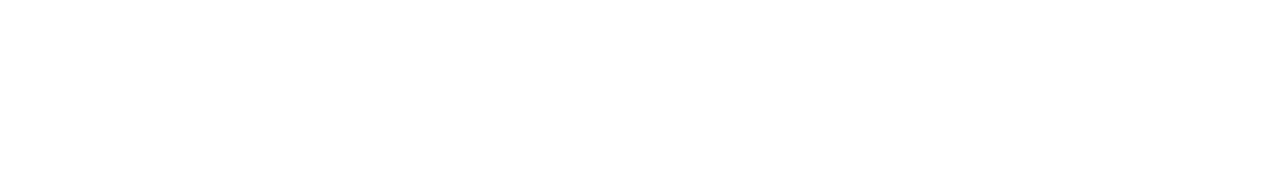
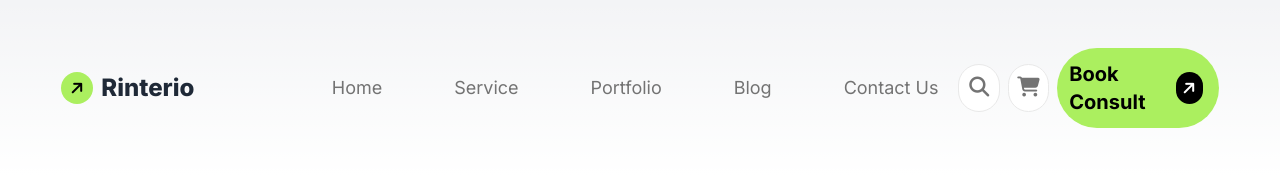
Before and after one commit to Rifatahr/Rinterio-Building-Planner, a plain HTML site: page index.html in a window 1280 px wide. Drawn offline with nearby package versions, Linux system fonts and the light colour scheme.

Commit message:
navbar added

```diff
--- a/index.html
+++ b/index.html
@@ -35,6 +35,7 @@
             color_7: '#EFDA6E',
             color_8: '#A4DAC3',
             color_9: '#77AAEA',
+            color_10: '#E9E9E9',
           },
           fontFamily: {
             inter: "Inter",
@@ -50,7 +51,64 @@
 </head>
 <body class="font-inter">
 
-<header>
+<header class="bg-gradient-to-t from-white to bg-gray-100">
+    <div class="w-11/12 mx-auto py-10 ">
+        <div class=" navbar bg mx-auto">
+            <div class="navbar-start ">
+                <div class="flex gap-2">
+                  <div class="w-8 p-1 bg-primary rounded-full text-center">
+                      <i class="fa-solid fa-arrow-right -rotate-45 text-black "></i>
+                  </div>
+                  <h3 class="text-2xl font-extrabold">Rinterio</h3>
+                </div>
+              </div>
+              <div class="navbar-center  hidden lg:flex">
+                <ul class=" menu menu-horizontal px-1 flex justify-center items-center gap-10 text-color_3 text-lg font-normal cursor-pointer">
+                  <li class="hover:text-color_2 hover:font-bold duration-150 ease-in-out"><a >Home</a></li>
+                  <li class="hover:text-color_2 hover:font-bold duration-150 ease-in-out"><a>Service</a></li>
+                  <li class="hover:text-color_2 hover:font-bold duration-150 ease-in-out"><a>Portfolio</a></li>
+                  <li class="hover:text-color_2 hover:font-bold duration-150 ease-in-out"><a>Blog</a></li>
+                  <li class="hover:text-color_2 hover:font-bold transition-colors duration-150 ease-in-out"><a>Contact Us</a></li>
+                </ul>
+              </div>
+            <div class="navbar-end">
+                <div class="lg:flex lg:justify-center lg:items-center lg:gap-2 hidden">
+                    <div class=" w-12 h-12 p-2 bg-white border border-color_10 rounded-full text-center text-xl text-color_3">
+                      <i class="fa-solid fa-magnifying-glass"></i>
+                    </div>
+                      <div class="w-12 h-12 p-2 bg-white border border-color_10 rounded-full text-center text-xl text-color_3">
+                          <i class="fa-solid fa-cart-shopping"></i>
+                      </div>
+                      <div class=" bg-primary rounded-full  flex justify-center items-center gap-0 pr-4 ">
+                          <div>
+                              <h2 class="px-3 py-3 text-xl text-black font-bold">Book Consult</h2>
+                          </div>
+                              <div class="w-8 p-1 bg-black rounded-full text-center ">
+                              <i class="fa-solid fa-arrow-right -rotate-45 text-white "></i>
+
+                      </div>
+
+                  </div>
+                  </div>
+                <div class="dropdown">
+                    <div tabindex="0" role="button" class="lg:hidden">
+                        <div class="w-11 h-11 bg-white rounded-full flex justify-center items-center border border-color_10">
+                            <i class="fa-solid fa-bars"></i>
+                        </div>
+                    </div>
+                    <ul
+                    tabindex="0"
+                    class="menu menu-sm dropdown-content bg-base-100 rounded-box z-[1] mt-3 w-52 p-2 right-0 shadow">
+                    <li class="hover:text-color_2 hover:font-bold duration-150 ease-in-out"><a >Home</a></li>
+                    <li class="hover:text-color_2 hover:font-bold duration-150 ease-in-out"><a>Service</a></li>
+                    <li class="hover:text-color_2 hover:font-bold duration-150 ease-in-out"><a>Portfolio</a></li>
+                    <li class="hover:text-color_2 hover:font-bold duration-150 ease-in-out"><a>Blog</a></li>
+                    <li class="hover:text-color_2 hover:font-bold transition-colors duration-150 ease-in-out"><a>Contact Us</a></li>
+                    </ul>
+                  </div>
+            </div>
+          </div>
+    </div>
 
 </header>
 <main>
```
